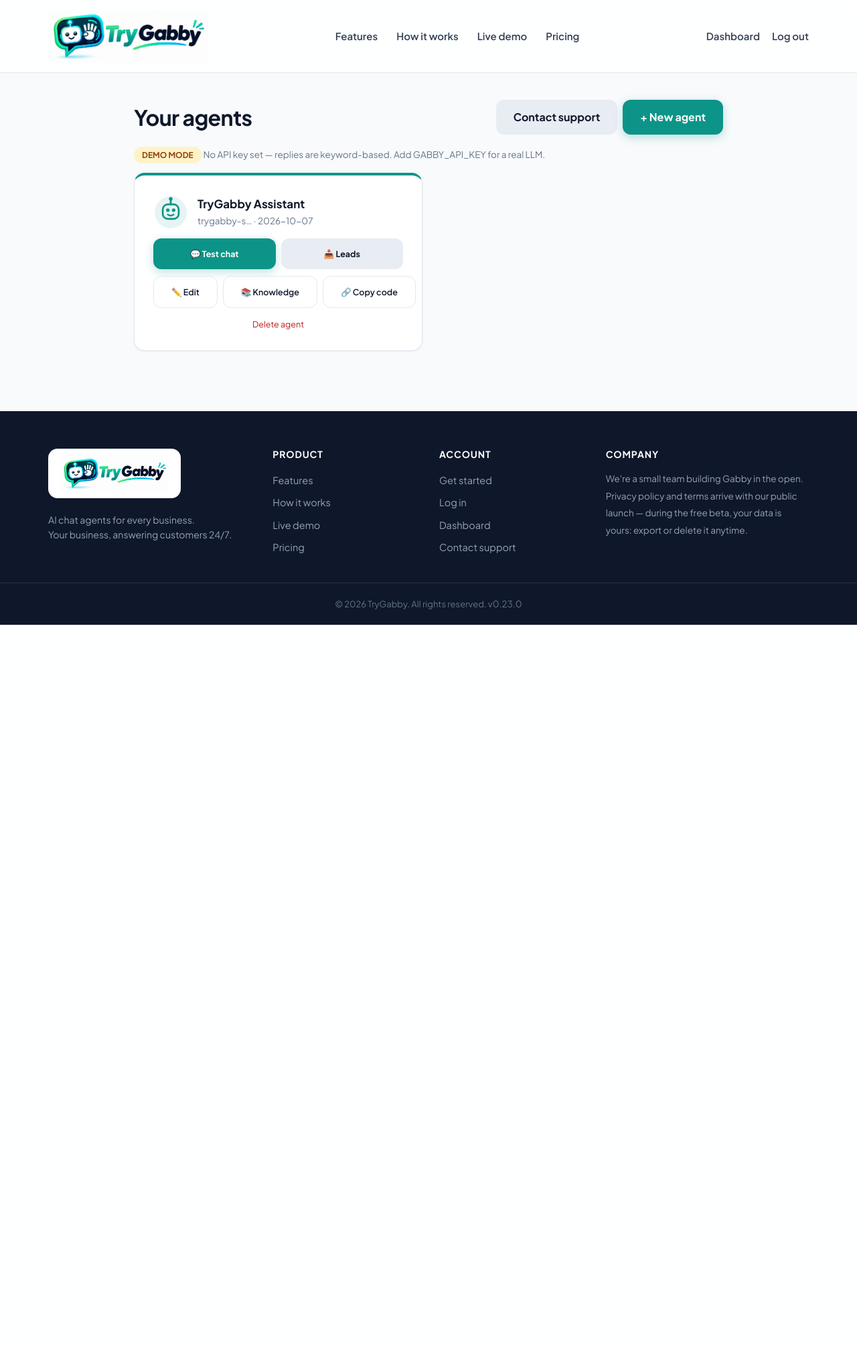
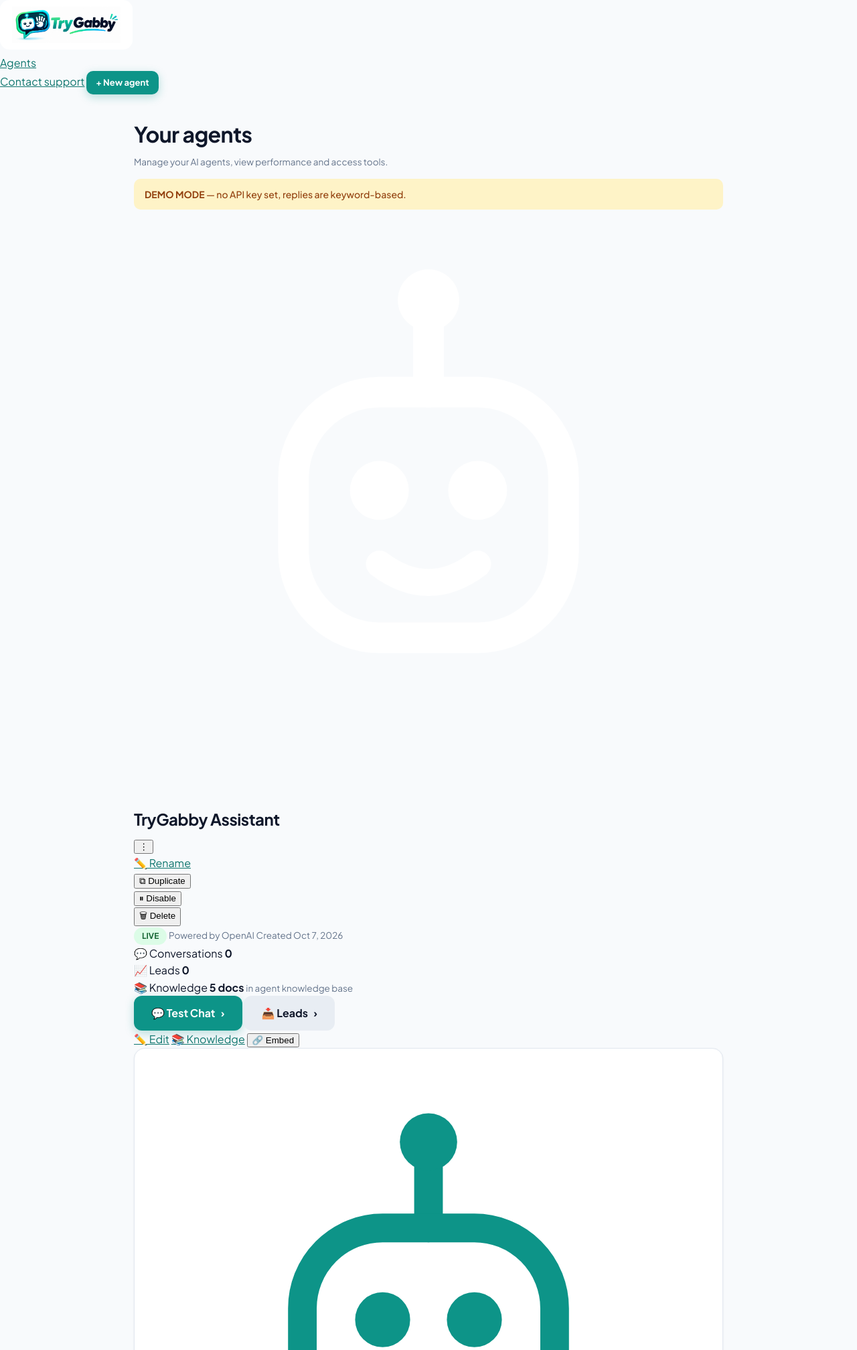
Before and after one commit to forslund2k/gabby, a Flask app: page /dashboard in a window 1280 px wide. Shown: the top 2016 px of the page at 67% size. Before the commit the page ends 933 px from the top, so only its background shows below. Run offline with Flask 3, Linux system fonts and the light colour scheme; the visitor is signed in with stand-in values (Sample User, id 1).

Commit message:
Add files via upload

```diff
--- a/templates/base.html
+++ b/templates/base.html
@@ -13,6 +13,22 @@
   {% block head %}{% endblock %}
 </head>
 <body>
+{% if session.get("user_id") %}
+<header class="app-header">
+  <div class="app-nav-inner">
+    <a class="brand" href="/dashboard" aria-label="TryGabby dashboard">
+      <span class="brand-badge sm"><img class="brand-logo" src="{{ url_for('static', filename='trygabby-logo-v2.jpg') }}" alt="TryGabby"></span>
+    </a>
+    <nav class="app-tabs" aria-label="Account">
+      <a href="/dashboard" class="{% if request.path == '/dashboard' %}active{% endif %}">Agents</a>
+    </nav>
+    <div class="app-nav-cta">
+      <a class="app-support" href="/support">Contact support</a>
+      <a class="btn btn-sm" href="/agents/new">+ New agent</a>
+    </div>
+  </div>
+</header>
+{% else %}
 <header class="site-header">
   <div class="nav-inner">
     <a class="brand" href="/" aria-label="TryGabby home">
@@ -50,6 +66,7 @@
     </div>
   </div>
 </header>
+{% endif %}
 
 <main class="{% block main_class %}container{% endblock %}">
   {% with messages = get_flashed_messages(with_categories=true) %}
--- a/templates/dashboard.html
+++ b/templates/dashboard.html
@@ -1,64 +1,146 @@
 {% extends "base.html" %}
 {% block title %}Dashboard{% endblock %}
 {% block content %}
-<div class="row" style="justify-content:space-between; margin-bottom:16px;">
-  <h1 style="margin:0;">Your agents</h1>
-  <div class="row" style="gap:8px;">
-    <a class="btn secondary" href="/support">Contact support</a>
-    <a class="btn" href="/agents/new">+ New agent</a>
+<div class="dash">
+  <div class="dash-head">
+    <h1>Your agents</h1>
+    <p class="muted">Manage your AI agents, view performance and access tools.</p>
+  </div>
+  {% if demo_mode %}
+  <div class="flash warning"><strong>DEMO MODE</strong> — no API key set, replies are keyword-based.</div>
+  {% endif %}
+  {% if agents %}
+  <div class="dash-grid">
+    <div class="dash-cards">
+      {% for a in agents %}
+      {% set s = stats[a.id] %}
+      <div class="acard" style="--ac: {{ a.color }}">
+        <div class="acard-top">
+          <div class="acard-ava" aria-hidden="true">
+            <svg viewBox="0 0 48 48">
+              <line x1="24" y1="14" x2="24" y2="8" stroke="#fff" stroke-width="2.5" stroke-linecap="round"/>
+              <circle cx="24" cy="6.5" r="2.5" fill="#fff"/>
+              <rect x="13" y="14" width="22" height="20" rx="7" fill="none" stroke="#fff" stroke-width="2.5"/>
+              <circle cx="20" cy="22" r="2.4" fill="#fff"/>
+              <circle cx="28" cy="22" r="2.4" fill="#fff"/>
+              <path d="M20 28 Q24 31 28 28" stroke="#fff" stroke-width="2.2" fill="none" stroke-linecap="round"/>
+            </svg>
+          </div>
+          <div class="acard-id">
+            <div class="acard-name-row">
+              <h2>{{ a.name }}</h2>
+              <div class="kebab">
+                <button type="button" class="kebab-btn" aria-label="Agent options" aria-haspopup="true">⋮</button>
+                <div class="kebab-menu" role="menu">
+                  <a href="{{ url_for('agent_edit', agent_id=a.id) }}" role="menuitem">✏️ Rename</a>
+                  <form method="post" action="{{ url_for('agent_duplicate', agent_id=a.id) }}">
+                    <button type="submit" role="menuitem">⧉ Duplicate</button>
+                  </form>
+                  <form method="post" action="{{ url_for('agent_toggle_active', agent_id=a.id) }}">
+                    <button type="submit" role="menuitem">{% if a.is_active %}⏸ Disable{% else %}▶ Enable{% endif %}</button>
+                  </form>
+                  <form method="post" action="{{ url_for('agent_delete', agent_id=a.id) }}"
+                        onsubmit="return confirm('Delete {{ a.name }} and all its data?');">
+                    <button type="submit" class="danger" role="menuitem">🗑 Delete</button>
+                  </form>
                 </div>
               </div>
-{% if demo_mode %}
-  <p><span class="badge">DEMO MODE</span> <span class="muted">No API key set — replies are keyword-based. Add GABBY_API_KEY for a real LLM.</span></p>
+            </div>
+            <div class="acard-meta">
+              {% if a.is_active %}
+              <span class="badge live">LIVE</span>
               {% else %}
-  <p><span class="badge live">LIVE</span> <span class="muted">Replies powered by {{ config.get("GABBY_MODEL_HINT", "") }}.</span></p>
+              <span class="badge paused">DISABLED</span>
               {% endif %}
-{% if agents %}
-  <div class="agent-grid">
-    {% for a in agents %}
-    <div class="card agent-card" style="--ac: {{ a.color }}">
-      <div class="agent-card-top">
-        <svg viewBox="0 0 48 48" class="agent-avatar" style="--ac: {{ a.color }}" aria-hidden="true">
-          <circle cx="24" cy="25" r="22" fill="var(--ac)" opacity="0.10"/>
-          <line x1="24" y1="14" x2="24" y2="8" stroke="var(--ac)" stroke-width="2.5" stroke-linecap="round"/>
-          <circle cx="24" cy="6.5" r="2.5" fill="var(--ac)"/>
-          <rect x="13" y="14" width="22" height="20" rx="7" fill="none" stroke="var(--ac)" stroke-width="2.5"/>
-          <circle cx="20" cy="22" r="2.4" fill="var(--ac)"/>
-          <circle cx="28" cy="22" r="2.4" fill="var(--ac)"/>
-          <path d="M20 28 Q24 31 28 28" stroke="var(--ac)" stroke-width="2.2" fill="none" stroke-linecap="round"/>
-        </svg>
-        <div class="agent-card-id">
-          <strong class="agent-card-name">{{ a.name }}</strong>
-          <div class="muted small">{{ a.public_key[:10] }}… · {{ a.created_at.strftime("%Y-%m-%d") }}</div>
+              <span class="muted small">Powered by {{ config.get("GABBY_MODEL_HINT", "") }}</span>
+              <span class="muted small">Created {{ a.created_at.strftime("%b") }} {{ a.created_at.day }}, {{ a.created_at.year }}</span>
             </div>
           </div>
-      <div class="agent-actions">
-        <div class="agent-actions-primary">
-          <a class="btn small" href="/agents/{{ a.id }}/chat">💬 Test chat</a>
-          <a class="btn small secondary{% if unread[a.id] %} btn-leads-hot{% endif %}" href="/agents/{{ a.id }}/leads">📥 Leads{% if unread[a.id] %} <span class="lead-badge">{{ unread[a.id] }}</span>{% endif %}</a>
         </div>
-        <div class="agent-actions-secondary">
-          <a class="btn small ghost" href="/agents/{{ a.id }}/edit">✏️ Edit</a>
-          <a class="btn small ghost" href="/agents/{{ a.id }}/knowledge">📚 Knowledge</a>
-          <button type="button" class="btn small ghost copy-embed-btn" data-snippet="{{ snippets[a.id] }}">🔗 Copy code</button>
+        <div class="acard-stats">
+          <div class="stat">
+            <span class="stat-label">💬 Conversations</span>
+            <strong>{{ s.conversations }}</strong>
+            {% if s.conv_trend %}
+            <span class="trend {{ 'up' if s.conv_trend.startswith('+') else 'down' }}">{{ "↑" if s.conv_trend.startswith("+") else "↓" }} {{ s.conv_trend }}<small>vs. last 7 days</small></span>
+            {% endif %}
           </div>
-        <form method="post" action="/agents/{{ a.id }}/delete" class="agent-delete"
-              onsubmit="return confirm('Delete {{ a.name }} and all its data?');">
-          <button class="link-danger" type="submit">Delete agent</button>
-        </form>
+          <div class="stat">
+            <span class="stat-label">📈 Leads</span>
+            <strong>{{ s.leads }}</strong>
+            {% if s.lead_trend %}
+            <span class="trend {{ 'up' if s.lead_trend.startswith('+') else 'down' }}">{{ "↑" if s.lead_trend.startswith("+") else "↓" }} {{ s.lead_trend }}<small>vs. last 7 days</small></span>
+            {% endif %}
+          </div>
+          <div class="stat">
+            <span class="stat-label">📚 Knowledge</span>
+            <strong>{{ s.docs }} docs</strong>
+            <span class="muted small">in agent knowledge base</span>
+          </div>
+        </div>
+        <div class="acard-actions">
+          <a class="btn acard-btn" href="{{ url_for('chat_page', agent_id=a.id) }}"><span>💬 Test Chat</span><span aria-hidden="true">›</span></a>
+          <a class="btn secondary acard-btn{% if unread[a.id] %} btn-leads-hot{% endif %}" href="{{ url_for('agent_leads', agent_id=a.id) }}"><span>📥 Leads{% if unread[a.id] %} <span class="lead-badge">{{ unread[a.id] }}</span>{% endif %}</span><span aria-hidden="true">›</span></a>
+        </div>
+        <div class="acard-sub">
+          <a href="{{ url_for('agent_edit', agent_id=a.id) }}">✏️ Edit</a>
+          <a href="{{ url_for('knowledge', agent_id=a.id) }}">📚 Knowledge</a>
+          <button type="button" class="copy-embed-btn" data-snippet="{{ snippets[a.id] }}">🔗 Embed</button>
         </div>
       </div>
       {% endfor %}
     </div>
+    <aside class="dash-side">
+      <div class="card side-panel">
+        <div class="side-ava" aria-hidden="true">
+          <svg viewBox="0 0 48 48">
+            <line x1="24" y1="14" x2="24" y2="8" stroke="#0d9488" stroke-width="2.5" stroke-linecap="round"/>
+            <circle cx="24" cy="6.5" r="2.5" fill="#0d9488"/>
+            <rect x="13" y="14" width="22" height="20" rx="7" fill="none" stroke="#0d9488" stroke-width="2.5"/>
+            <circle cx="20" cy="22" r="2.4" fill="#0d9488"/>
+            <circle cx="28" cy="22" r="2.4" fill="#0d9488"/>
+            <path d="M20 28 Q24 31 28 28" stroke="#0d9488" stroke-width="2.2" fill="none" stroke-linecap="round"/>
+          </svg>
+        </div>
+        <h3>Ready to create another agent?</h3>
+        <p class="muted">Build a new AI agent and give it its own knowledge, tools and goals.</p>
+        <a class="btn" href="{{ url_for('agent_new') }}">+ New agent</a>
+      </div>
+    </aside>
+  </div>
+  {% else %}
+  <div class="card" style="text-align:center;">
+    <p class="lead">No agents yet. Create your first one — it takes about a minute.</p>
+    <a class="btn" href="{{ url_for('agent_new') }}">+ New agent</a>
+  </div>
+  {% endif %}
+</div>
 <script>
 (function () {
+  // Kebab menus: toggle on click, close on outside click or Escape.
+  document.querySelectorAll(".kebab").forEach(function (kebab) {
+    var btn = kebab.querySelector(".kebab-btn");
+    btn.addEventListener("click", function (e) {
+      e.stopPropagation();
+      var wasOpen = kebab.classList.contains("open");
+      document.querySelectorAll(".kebab.open").forEach(function (k) { k.classList.remove("open"); });
+      if (!wasOpen) kebab.classList.add("open");
+    });
+  });
+  document.addEventListener("click", function () {
+    document.querySelectorAll(".kebab.open").forEach(function (k) { k.classList.remove("open"); });
+  });
+  document.addEventListener("keydown", function (e) {
+    if (e.key === "Escape") document.querySelectorAll(".kebab.open").forEach(function (k) { k.classList.remove("open"); });
+  });
+  // Embed copy buttons.
   document.querySelectorAll(".copy-embed-btn").forEach(function (btn) {
     btn.addEventListener("click", function () {
       var text = btn.getAttribute("data-snippet");
       function done() {
-          var old = btn.textContent;
+        var old = btn.innerHTML;
         btn.textContent = "Copied!";
-          setTimeout(function () { btn.textContent = old; }, 2000);
+        setTimeout(function () { btn.innerHTML = old; }, 2000);
       }
       function fallback() {
         var ta = document.createElement("textarea");
@@ -73,10 +155,4 @@
   });
 })();
 </script>
-{% else %}
-  <div class="card" style="text-align:center;">
-    <p class="lead">No agents yet. Create your first one — it takes about a minute.</p>
-    <a class="btn" href="/agents/new">+ New agent</a>
-  </div>
-{% endif %}
 {% endblock %}
```
Lines whose indentation alone changed are shown as unchanged.
